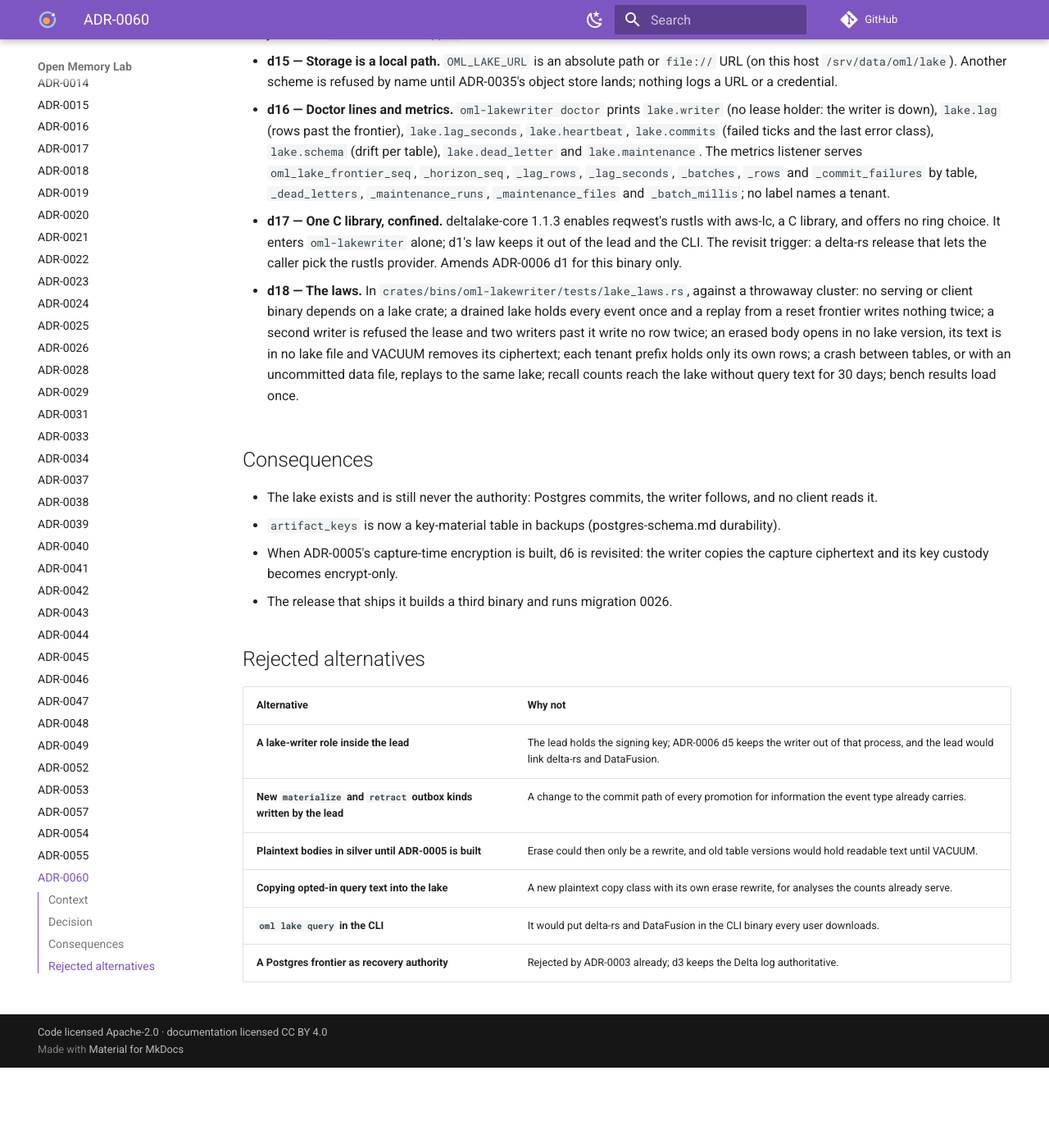
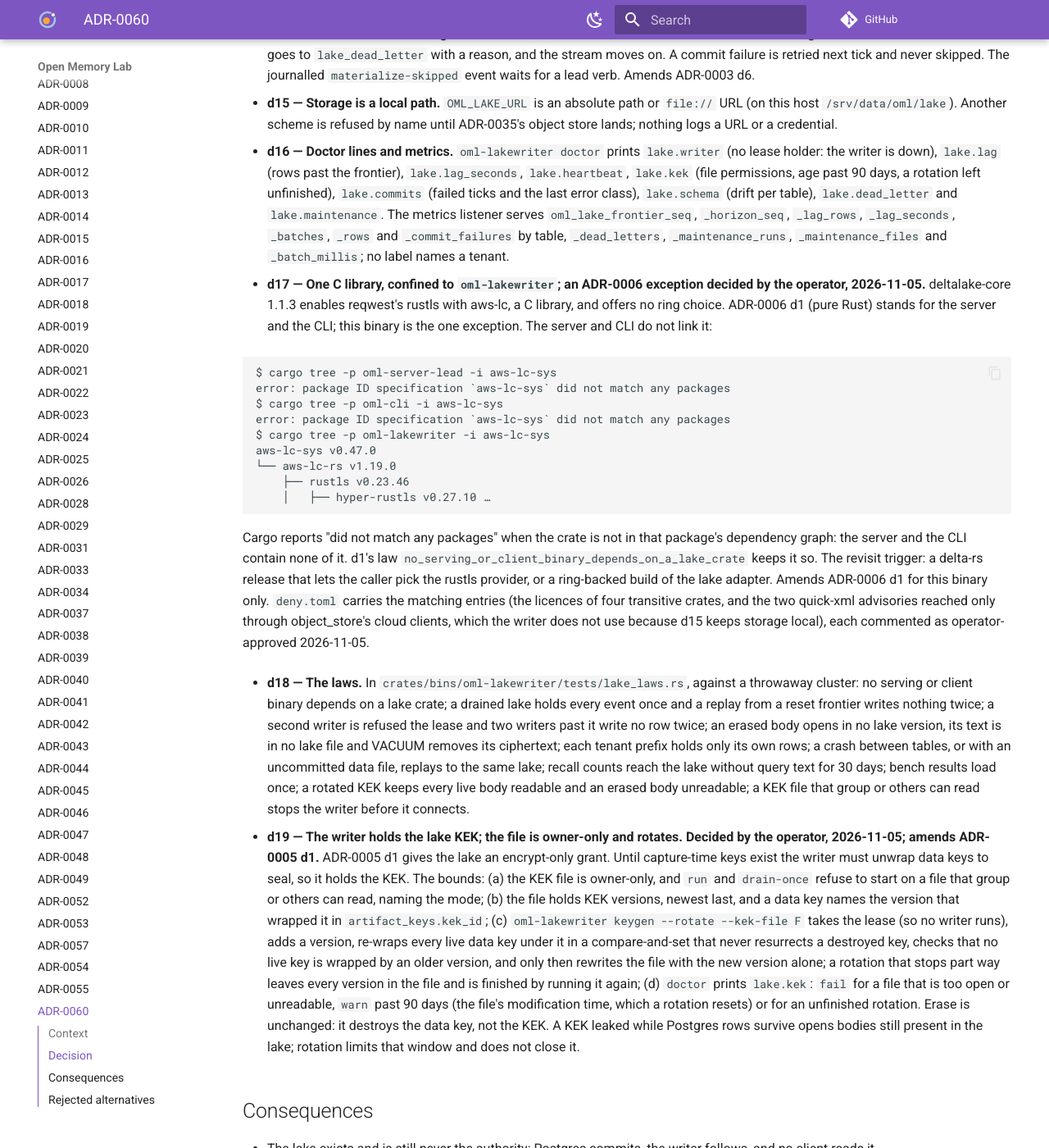
Before and after one commit to e8kor/open-memory-lab, an MkDocs documentation site: the page built from docs/adr/ADR-0060-the-lake-writer-drains-the-outbox-it-has-seals-what-it-materializes-and-answers-only-the-operator.md, in a window 1280 px wide and 1400 px high, scrolled down 2664 px. Shown: the whole window at 82% size. Built offline with MkDocs 1.6.1 and Material for MkDocs 9.7.7, drawn with Linux system fonts in a browser that asks for light colours; comment, search, counter and statistics services are not loaded; before the commit the page ends 3966 px from its top, so only the background shows below that; some of the changed text lies outside the part shown.

Commit message:
Accept ADR-0060 for v0.6.0 with the aws-lc exception and KEK custody, and let cargo deny pass (ADR-0060 d17, d19)
The operator decided on 2026-11-05: aws-lc stays in oml-lakewriter alone (ADR-0006 d1 exception, proven absent from the server and CLI), the writer holds the KEK with rotation (amends ADR-0005 d1), and deny.toml carries per-crate licence exceptions and the two quick-xml advisories, each commented.

````diff
--- a/docs/adr/ADR-0060-the-lake-writer-drains-the-outbox-it-has-seals-what-it-materializes-and-answers-only-the-operator.md
+++ b/docs/adr/ADR-0060-the-lake-writer-drains-the-outbox-it-has-seals-what-it-materializes-and-answers-only-the-operator.md
@@ -1,15 +1,15 @@
 <!--
 id: adr/ADR-0060-the-lake-writer-drains-the-outbox-it-has-seals-what-it-materializes-and-answers-only-the-operator
 tier: engineering
-status: proposed · 2026-11-05
-answers: how ADR-0003's lake writer is built against the code as it stands; which parts of ADR-0003 and its pages were stale and what replaces them; the binary and crate split; the outbox input; exactly-once and the stable prefix; the lease; how bodies are sealed and erased before ADR-0005's capture-time keys exist; recall telemetry and benchmark results in the lake; the tables; the operator's queries; maintenance; the Postgres role; dead letters; storage; doctor lines and metrics; the one C library; the laws and their tests
+status: accepted · 2026-11-05
+answers: how ADR-0003's lake writer is built against the code as it stands; which parts of ADR-0003 and its pages were stale and what replaces them; the binary and crate split; the outbox input; exactly-once and the stable prefix; the lease; how bodies are sealed and erased before ADR-0005's capture-time keys exist; recall telemetry and benchmark results in the lake; the tables; the operator's queries; maintenance; the Postgres role; dead letters; storage; doctor lines and metrics; the one C library; who holds the KEK and how it rotates; the laws and their tests
 -->
 
 # ADR-0060 — The lake writer drains the outbox it has, seals what it materializes, and answers only the operator
 
-**Status:** proposed · 2026-11-05 · amends [ADR-0003](ADR-0003-delta-lake-derived-lakehouse.md) (d3, d4, d6), [ADR-0005](ADR-0005-erasure-by-crypto-shredding.md) (d1, d2), [ADR-0006](ADR-0006-pure-rust.md) (d1)
+**Status:** accepted · 2026-11-05 (d17 and d19 decided by the operator, 2026-11-05) · amends [ADR-0003](ADR-0003-delta-lake-derived-lakehouse.md) (d3, d4, d6), [ADR-0005](ADR-0005-erasure-by-crypto-shredding.md) (d1, d2), [ADR-0006](ADR-0006-pure-rust.md) (d1)
 
-**Release:** proposed for v0.6.0 ([releases](../product/releases.md#decisions))
+**Release:** accepted for v0.6.0 ([releases](../product/releases.md#decisions))
 
 **Amends:** ADR-0003 (d3, d4, d6), ADR-0005 (d1, d2), ADR-0006 (d1)
 
@@ -89,8 +89,9 @@ Read against `origin/main` at v0.5.7, these parts of it and its pages are stale:
   `wrapped_dek` NULL and `destroyed_at`, then MERGEs the row to `erased` with no body. Every
   older table version still holding the ciphertext opens under no key from that moment;
   VACUUM removes it within the erasure bound. The cost, stated: the writer holds the KEK and
-  can unwrap, where ADR-0005 d1 gives it an encrypt-only grant; when capture-time keys are
-  built, the writer copies the capture ciphertext and drops the KEK. Amends ADR-0005 d1, d2.
+  can unwrap, where ADR-0005 d1 gives it an encrypt-only grant; d19 accepts that and bounds
+  it. When capture-time keys are built, the writer copies the capture ciphertext and drops the
+  KEK. Amends ADR-0005 d1, d2.
 
 - **d7 — Telemetry enters as daily counts only.** `telemetry.recall_daily` holds, per tenant,
   day, pipeline and access path: recalls, hits, empty recalls, how many events kept text, and
@@ -141,16 +142,37 @@ Read against `origin/main` at v0.5.7, these parts of it and its pages are stale:
 
 - **d16 — Doctor lines and metrics.** `oml-lakewriter doctor` prints `lake.writer` (no lease
   holder: the writer is down), `lake.lag` (rows past the frontier), `lake.lag_seconds`,
-  `lake.heartbeat`, `lake.commits` (failed ticks and the last error class), `lake.schema`
+  `lake.heartbeat`, `lake.kek` (file permissions, age past 90 days, a rotation left unfinished), `lake.commits` (failed ticks and the last error class), `lake.schema`
   (drift per table), `lake.dead_letter` and `lake.maintenance`. The metrics listener serves
   `oml_lake_frontier_seq`, `_horizon_seq`, `_lag_rows`, `_lag_seconds`, `_batches`, `_rows`
   and `_commit_failures` by table, `_dead_letters`, `_maintenance_runs`, `_maintenance_files`
   and `_batch_millis`; no label names a tenant.
 
-- **d17 — One C library, confined.** deltalake-core 1.1.3 enables reqwest's rustls with aws-lc,
-  a C library, and offers no ring choice. It enters `oml-lakewriter` alone; d1's law keeps it
-  out of the lead and the CLI. The revisit trigger: a delta-rs release that lets the caller pick
-  the rustls provider. Amends ADR-0006 d1 for this binary only.
+- **d17 — One C library, confined to `oml-lakewriter`; an ADR-0006 exception decided by the
+  operator, 2026-11-05.** deltalake-core 1.1.3 enables reqwest's rustls with aws-lc, a C
+  library, and offers no ring choice. ADR-0006 d1 (pure Rust) stands for the server and the
+  CLI; this binary is the one exception. The server and CLI do not link it:
+
+  ```text
+  $ cargo tree -p oml-server-lead -i aws-lc-sys
+  error: package ID specification `aws-lc-sys` did not match any packages
+  $ cargo tree -p oml-cli -i aws-lc-sys
+  error: package ID specification `aws-lc-sys` did not match any packages
+  $ cargo tree -p oml-lakewriter -i aws-lc-sys
+  aws-lc-sys v0.47.0
+  └── aws-lc-rs v1.19.0
+      ├── rustls v0.23.46
+      │   ├── hyper-rustls v0.27.10 …
+  ```
+
+  Cargo reports "did not match any packages" when the crate is not in that package's
+  dependency graph: the server and the CLI contain none of it. d1's law
+  `no_serving_or_client_binary_depends_on_a_lake_crate` keeps it so. The revisit trigger: a
+  delta-rs release that lets the caller pick the rustls provider, or a ring-backed build of
+  the lake adapter. Amends ADR-0006 d1 for this binary only. `deny.toml` carries the
+  matching entries (the licences of four transitive crates, and the two quick-xml advisories
+  reached only through object_store's cloud clients, which the writer does not use because
+  d15 keeps storage local), each commented as operator-approved 2026-11-05.
 
 - **d18 — The laws.** In `crates/bins/oml-lakewriter/tests/lake_laws.rs`, against a throwaway
   cluster: no serving or client binary depends on a lake crate; a drained lake holds every
@@ -158,7 +180,25 @@ Read against `origin/main` at v0.5.7, these parts of it and its pages are stale:
   the lease and two writers past it write no row twice; an erased body opens in no lake version,
   its text is in no lake file and VACUUM removes its ciphertext; each tenant prefix holds only
   its own rows; a crash between tables, or with an uncommitted data file, replays to the same
-  lake; recall counts reach the lake without query text for 30 days; bench results load once.
+  lake; recall counts reach the lake without query text for 30 days; bench results load once; a rotated KEK keeps every live body readable and an erased body
+  unreadable; a KEK file that group or others can read stops the writer before it connects.
+
+- **d19 — The writer holds the lake KEK; the file is owner-only and rotates. Decided by the
+  operator, 2026-11-05; amends ADR-0005 d1.** ADR-0005 d1 gives the lake an encrypt-only
+  grant. Until capture-time keys exist the writer must unwrap data keys to seal, so it holds
+  the KEK. The bounds: (a) the KEK file is owner-only, and `run` and `drain-once` refuse to
+  start on a file that group or others can read, naming the mode; (b) the file holds KEK
+  versions, newest last, and a data key names the version that wrapped it in
+  `artifact_keys.kek_id`; (c) `oml-lakewriter keygen --rotate --kek-file F` takes the lease
+  (so no writer runs), adds a version, re-wraps every live data key under it in a
+  compare-and-set that never resurrects a destroyed key, checks that no live key is wrapped
+  by an older version, and only then rewrites the file with the new version alone; a
+  rotation that stops part way leaves every version in the file and is finished by running
+  it again; (d) `doctor` prints `lake.kek`: `fail` for a file that is too open or unreadable,
+  `warn` past 90 days (the file's modification time, which a rotation resets) or for an
+  unfinished rotation. Erase is unchanged: it destroys the data key, not the KEK. A KEK
+  leaked while Postgres rows survive opens bodies still present in the lake; rotation limits
+  that window and does not close it.
 
 ## Consequences
 
````
Also changed, not shown: deny.toml (+30 -1 lines), docs/adr/index.md (+1 -1 lines), docs/operations/lake.md (+13 -2 lines), docs/product/releases.md (+1 -1 lines).
